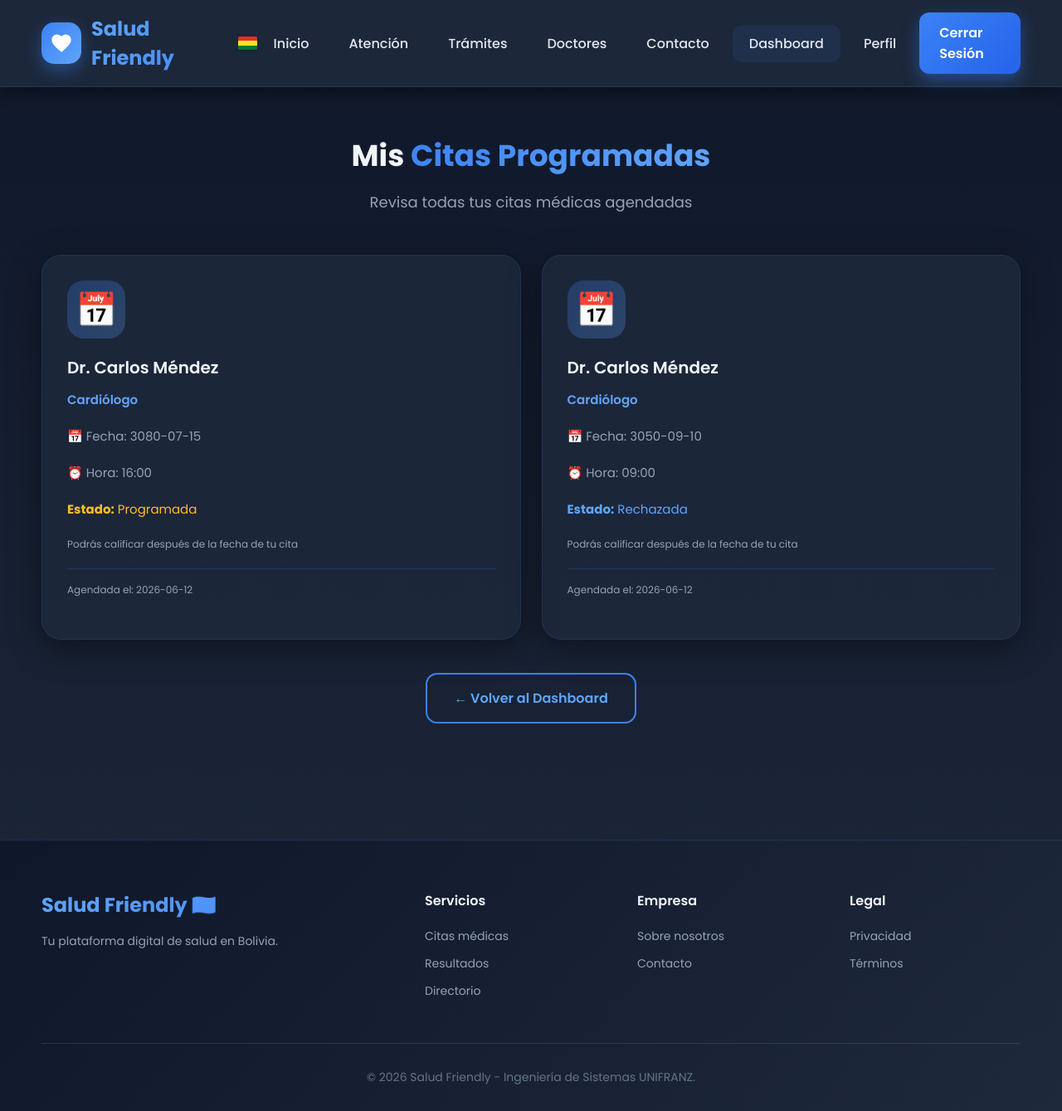
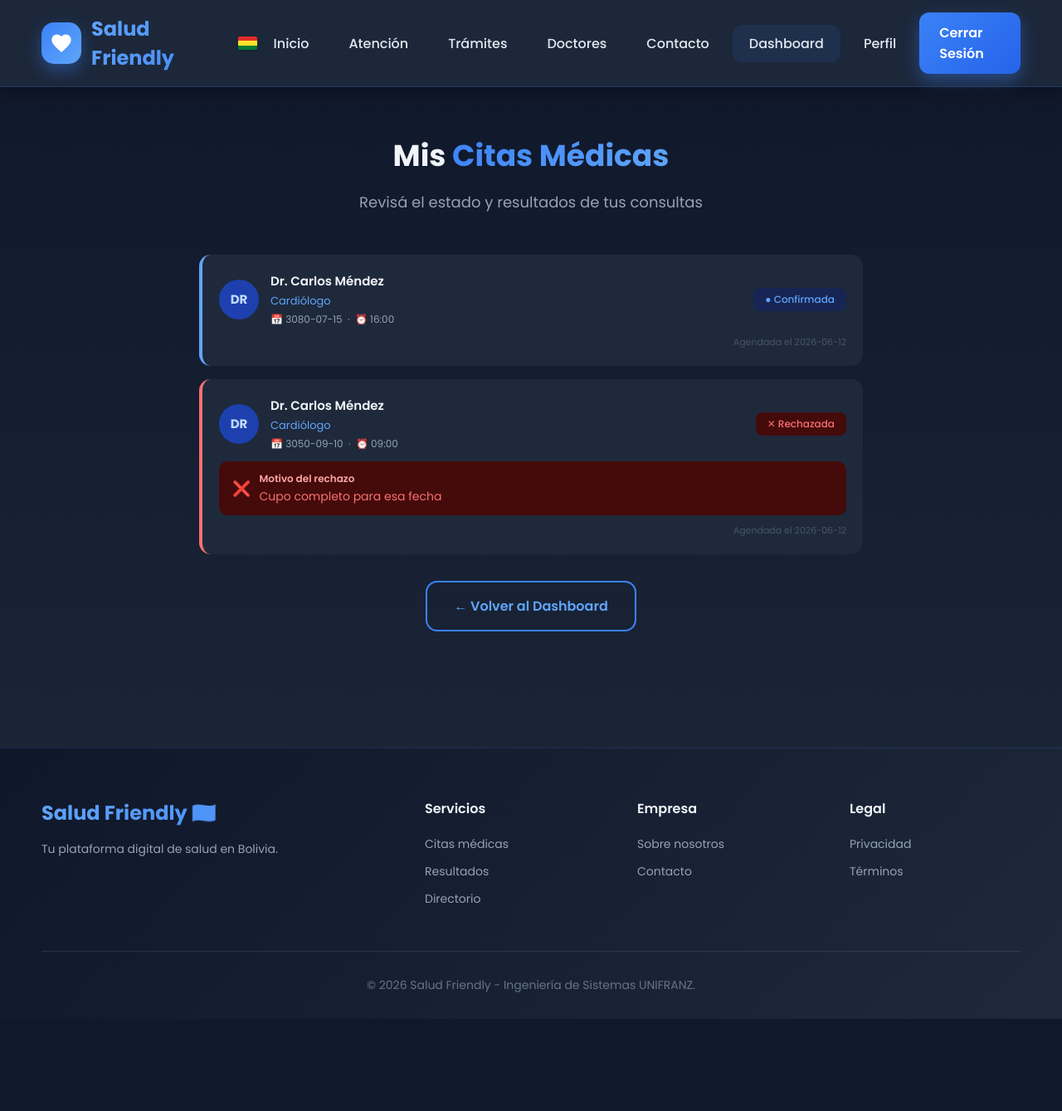
Before and after one commit to Roger-R1013/Proyecto-de-Medicina, a Flask app: page /mis_citas in a window 1280 px wide. Shown: the whole page at 83% size. After the commit the page ends 1228 px from the top, so only its background shows below. Run offline with Flask 3, Linux system fonts and the light colour scheme; a user stored in the database is signed in; data comes from the database, SQL or seed files in the repository; both versions use the stored data as it was after the commit.

Commit message:
Actaulizacion del proyecto

```diff
--- a/app.py
+++ b/app.py
@@ -165,6 +165,12 @@ def login():
                 conn.close()
                 return render_template('login.html')
 
+            # Validación extra: CI solo debe contener números
+            if not ci.isdigit():
+                flash('❌ El número de carnet solo debe contener números', 'error')
+                conn.close()
+                return render_template('login.html')
+
             cursor.execute('''
                 SELECT * FROM usuarios
                 WHERE ci = ? AND password = ? AND tipo = 'paciente'
@@ -249,7 +255,7 @@ def dashboard_medico():
     ''', (hoy, medico['nombre']))
     citas_hoy = cursor.fetchall()
 
-    # Citas pendientes de confirmación (cualquier fecha futura)
+    # Citas pendientes de confirmación (cualquier fecha)
     cursor.execute('''
         SELECT citas.*, usuarios.nombre AS nombre_paciente
         FROM citas
@@ -295,14 +301,20 @@ def confirmar_cita(cita_id):
 
     if accion == 'confirmar':
         nuevo_estado = 'Programada'
-        msg = '✅ Cita confirmada correctamente'
+        motivo       = None
+        msg          = '✅ Cita confirmada correctamente'
     else:
         nuevo_estado = 'Rechazada'
-        msg = '❌ Cita rechazada'
+        # Guarda el motivo seleccionado por el médico en el campo comentario
+        motivo = request.form.get('motivo_rechazo', 'Sin especificar')
+        msg    = f'❌ Cita rechazada: {motivo}'
 
     conn   = get_db()
     cursor = conn.cursor()
-    cursor.execute('UPDATE citas SET estado = ? WHERE id = ?', (nuevo_estado, cita_id))
+    cursor.execute(
+        'UPDATE citas SET estado = ?, comentario = ? WHERE id = ?',
+        (nuevo_estado, motivo, cita_id)
+    )
     conn.commit()
     conn.close()
 
@@ -401,6 +413,41 @@ def consulta(cita_id):
 
     return render_template('consulta.html', cita=cita)
 
+# ==================== CALIFICAR CITA ====================
+
+@app.route('/calificar_cita/<int:cita_id>', methods=['GET', 'POST'])
+def calificar_cita(cita_id):
+    if 'usuario_id' not in session:
+        return redirect(url_for('login'))
+
+    conn   = get_db()
+    cursor = conn.cursor()
+
+    if request.method == 'POST':
+        calificacion = request.form.get('calificacion')
+        comentario   = request.form.get('comentario', '')
+
+        cursor.execute('''
+            UPDATE citas SET calificacion = ?, comentario = ?, estado = 'Calificada'
+            WHERE id = ? AND usuario_id = ?
+        ''', (calificacion, comentario, cita_id, session['usuario_id']))
+        conn.commit()
+        conn.close()
+
+        flash('✅ Calificación enviada, ¡gracias!', 'success')
+        return redirect(url_for('mis_citas'))
+
+    cursor.execute('SELECT * FROM citas WHERE id = ? AND usuario_id = ?',
+                   (cita_id, session['usuario_id']))
+    cita = cursor.fetchone()
+    conn.close()
+
+    if not cita:
+        flash('❌ Cita no encontrada', 'error')
+        return redirect(url_for('mis_citas'))
+
+    return render_template('calificar_cita.html', cita=cita)
+
 # ==================== TRÁMITES ====================
 
 @app.route('/tramites', methods=['GET', 'POST'])
--- a/templates/mis_citas.html
+++ b/templates/mis_citas.html
@@ -3,72 +3,135 @@
 {% block title %}Mis Citas{% endblock %}
 
 {% block content %}
-<section class="section" style="padding-top: 160px;">
+
+<section class="section" style="padding-top: 160px; max-width: 900px; margin: 0 auto;">
+
   <div class="section-header">
-        <h1>Mis <span>Citas Programadas</span></h1>
-        <p>Revisa todas tus citas médicas agendadas</p>
+    <h1>Mis <span>Citas Médicas</span></h1>
+    <p>Revisá el estado y resultados de tus consultas</p>
   </div>
 
   {% if citas %}
-    <div class="cards-grid">
+  <div style="display:flex; flex-direction:column; gap:16px;">
     {% for cita in citas %}
-        <div class="card">
-            <div class="card-icon" style="font-size: 40px;">📅</div>
-            <h3>{{ cita.doctor }}</h3>
-            <p style="color: #60a5fa; font-weight: 600;">{{ cita.especialidad }}</p>
-            <p>📅 Fecha: {{ cita.fecha }}</p>
-            <p>⏰ Hora: {{ cita.hora }}</p>
 
-            {% if cita.estado == 'Programada' %}
-            <p style="color: #fbbf24; margin-top: 10px;">
-                <strong>Estado:</strong> {{ cita.estado }}
-            </p>
-            {% elif cita.estado == 'Calificada' %}
-            <p style="color: #4ade80; margin-top: 10px;">
-                <strong>Estado:</strong> {{ cita.estado }}
-            </p>
+      {% if cita.estado == 'Atendida' or cita.estado == 'Calificada' %}
+        <div style="background:#1e293b; border-radius:14px; padding:1.25rem; border-left:4px solid #34d399;">
+      {% elif cita.estado == 'Programada' %}
+        <div style="background:#1e293b; border-radius:14px; padding:1.25rem; border-left:4px solid #60a5fa;">
+      {% elif cita.estado == 'Pendiente confirmacion' %}
+        <div style="background:#1e293b; border-radius:14px; padding:1.25rem; border-left:4px solid #fb923c;">
+      {% elif cita.estado == 'Rechazada' %}
+        <div style="background:#1e293b; border-radius:14px; padding:1.25rem; border-left:4px solid #f87171;">
       {% else %}
-            <p style="color: #60a5fa; margin-top: 10px;">
-                <strong>Estado:</strong> {{ cita.estado }}
-            </p>
+        <div style="background:#1e293b; border-radius:14px; padding:1.25rem; border-left:4px solid #64748b;">
       {% endif %}
 
+        <!-- FILA SUPERIOR -->
+        <div style="display:flex; align-items:center; gap:14px;">
+
+          <div style="width:48px;height:48px;border-radius:50%;background:#1e40af;display:flex;align-items:center;justify-content:center;font-weight:bold;color:#bfdbfe;font-size:15px;flex-shrink:0;">
+            {{ cita.doctor[:2].upper() }}
+          </div>
+
+          <div style="flex:1; min-width:0;">
+            <p style="color:#f1f5f9; font-size:15px; font-weight:600; margin:0 0 3px;">{{ cita.doctor }}</p>
+            <p style="color:#60a5fa; font-size:13px; margin:0 0 3px;">{{ cita.especialidad }}</p>
+            <p style="color:#94a3b8; font-size:12px; margin:0;">
+              📅 {{ cita.fecha }} &nbsp;·&nbsp; ⏰ {{ cita.hora }}
+            </p>
+          </div>
+
+          <!-- BADGE ESTADO -->
+          {% if cita.estado == 'Atendida' or cita.estado == 'Calificada' %}
+            <span style="background:#064e3b;color:#34d399;font-size:12px;padding:5px 14px;border-radius:8px;white-space:nowrap;font-weight:500;">✓ Atendida</span>
+          {% elif cita.estado == 'Programada' %}
+            <span style="background:#172554;color:#60a5fa;font-size:12px;padding:5px 14px;border-radius:8px;white-space:nowrap;font-weight:500;">● Confirmada</span>
+          {% elif cita.estado == 'Pendiente confirmacion' %}
+            <span style="background:#431407;color:#fb923c;font-size:12px;padding:5px 14px;border-radius:8px;white-space:nowrap;font-weight:500;">⏳ Esperando confirmación</span>
+          {% elif cita.estado == 'Rechazada' %}
+            <span style="background:#450a0a;color:#f87171;font-size:12px;padding:5px 14px;border-radius:8px;white-space:nowrap;font-weight:500;">✕ Rechazada</span>
+          {% else %}
+            <span style="background:#1e293b;color:#94a3b8;font-size:12px;padding:5px 14px;border-radius:8px;white-space:nowrap;">{{ cita.estado }}</span>
+          {% endif %}
+
+        </div>
+
+        <!-- MOTIVO DE RECHAZO -->
+        {% if cita.estado == 'Rechazada' %}
+        <div style="margin-top:12px; background:#450a0a; border-radius:10px; padding:12px 16px; display:flex; align-items:center; gap:10px;">
+          <span style="font-size:18px;">❌</span>
+          <div>
+            <p style="color:#fca5a5; font-size:12px; margin:0 0 2px; font-weight:600;">Motivo del rechazo</p>
+            <p style="color:#f87171; font-size:14px; margin:0;">
+              {{ cita.comentario if cita.comentario else 'No se especificó un motivo' }}
+            </p>
+          </div>
+        </div>
+        {% endif %}
+
+        <!-- RESULTADOS DE CONSULTA -->
+        {% if cita.diagnostico %}
+        <div style="margin-top:1rem; border-top:1px solid #334155; padding-top:1rem; display:grid; grid-template-columns:1fr 1fr; gap:12px;">
+          <div style="background:#0f172a; border-radius:10px; padding:12px;">
+            <p style="color:#64748b; font-size:11px; text-transform:uppercase; letter-spacing:.06em; margin:0 0 6px;">
+              🩺 Diagnóstico
+            </p>
+            <p style="color:#f1f5f9; font-size:14px; line-height:1.6; margin:0;">{{ cita.diagnostico }}</p>
+          </div>
+          <div style="background:#0f172a; border-radius:10px; padding:12px;">
+            <p style="color:#64748b; font-size:11px; text-transform:uppercase; letter-spacing:.06em; margin:0 0 6px;">
+              📋 Recomendaciones
+            </p>
+            <p style="color:#f1f5f9; font-size:14px; line-height:1.6; margin:0;">{{ cita.recomendaciones }}</p>
+          </div>
+        </div>
+        {% endif %}
+
+        <!-- CALIFICACIÓN -->
+        {% if cita.estado == 'Atendida' %}
+        <div style="margin-top:12px; padding-top:12px; border-top:1px solid #334155; display:flex; align-items:center; justify-content:space-between;">
           {% if cita.calificacion %}
-            <div style="margin-top: 15px; padding: 10px; background: rgba(34, 197, 94, 0.1); border-radius: 10px;">
-                <p style="color: #fbbf24; font-size: 18px;">
+          <div>
+            <p style="color:#64748b; font-size:11px; margin:0 0 4px;">Tu calificación</p>
+            <p style="font-size:18px; margin:0;">
               {% for i in range(cita.calificacion) %}⭐{% endfor %}
             </p>
             {% if cita.comentario %}
-                <p style="color: #94a3b8; font-size: 13px; margin-top: 5px;">"{{ cita.comentario }}"</p>
+            <p style="color:#94a3b8; font-size:12px; margin:4px 0 0;">"{{ cita.comentario }}"</p>
             {% endif %}
           </div>
           {% else %}
-            {% if cita.fecha < '2026-04-06' %}
-            <a href="{{ url_for('calificar_cita', cita_id=cita.id) }}" class="card-btn" style="margin-top: 15px; background: linear-gradient(135deg, #fbbf24 0%, #f59e0b 100%);">⭐ Calificar Atención</a>
-            {% else %}
-            <p style="color: #94a3b8; font-size: 12px; margin-top: 15px;">Podrás calificar después de la fecha de tu cita</p>
+          <p style="color:#94a3b8; font-size:13px; margin:0;">¿Cómo fue tu atención?</p>
+          <a href="{{ url_for('calificar_cita', cita_id=cita.id) }}"
+             style="background:#fbbf24;color:#0f172a;font-size:13px;font-weight:600;padding:7px 16px;border-radius:8px;text-decoration:none;white-space:nowrap;">
+            ⭐ Calificar atención
+          </a>
           {% endif %}
+        </div>
         {% endif %}
 
-            <div style="margin-top: 15px; padding-top: 15px; border-top: 1px solid rgba(59, 130, 246, 0.2);">
-                <p style="font-size: 12px; color: #94a3b8;">
-                    Agendada el: {{ cita.fecha_creacion[:10] if cita.fecha_creacion else 'N/A' }}
+        <!-- PIE -->
+        <p style="color:#475569; font-size:11px; margin:10px 0 0; text-align:right;">
+          Agendada el {{ cita.fecha_creacion[:10] if cita.fecha_creacion else 'N/A' }}
         </p>
-            </div>
+
       </div>
     {% endfor %}
   </div>
+
   {% else %}
-    <div style="text-align: center; padding: 60px 20px;">
-        <div style="font-size: 80px; margin-bottom: 20px;">📅</div>
-        <h2 style="color: #f1f5f9; margin-bottom: 15px;">No tienes citas programadas</h2>
-        <p style="color: #94a3b8; margin-bottom: 30px;">Agenda tu primera cita médica ahora</p>
+  <div style="text-align:center; padding:60px 20px;">
+    <div style="font-size:70px; margin-bottom:16px;">📅</div>
+    <h2 style="color:#f1f5f9; margin-bottom:10px;">No tenés citas aún</h2>
+    <p style="color:#94a3b8; margin-bottom:24px;">Agendá tu primera consulta médica</p>
     <a href="{{ url_for('agendar_cita') }}" class="btn-primary">Agendar Cita</a>
   </div>
   {% endif %}
 
-    <div style="text-align: center; margin-top: 40px;">
+  <div style="text-align:center; margin-top:2rem;">
     <a href="{{ url_for('dashboard') }}" class="btn-secondary">← Volver al Dashboard</a>
   </div>
+
 </section>
 {% endblock %}
```
Also changed, not shown: templates/dashboard_medico.html (+26 -9 lines), templates/login.html (+12 -4 lines), salud.db. Lines whose indentation alone changed are shown as unchanged.
